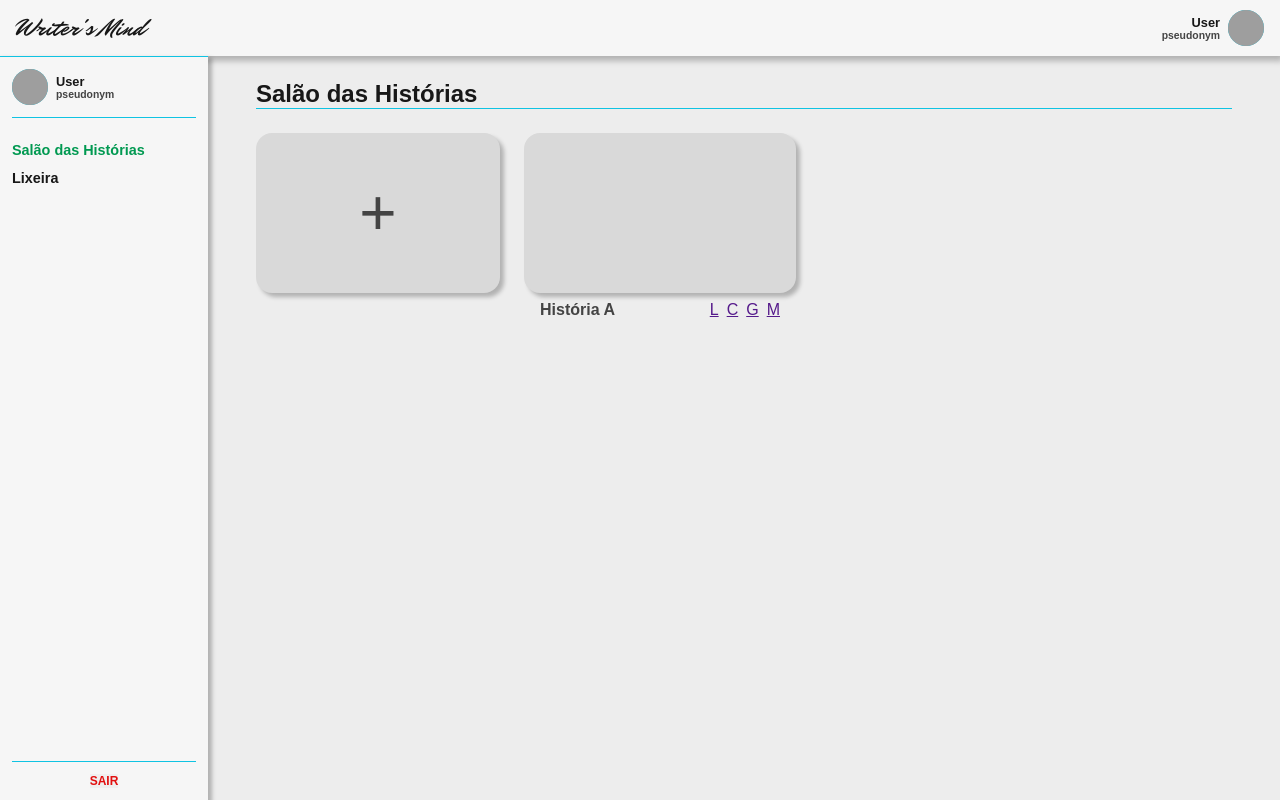
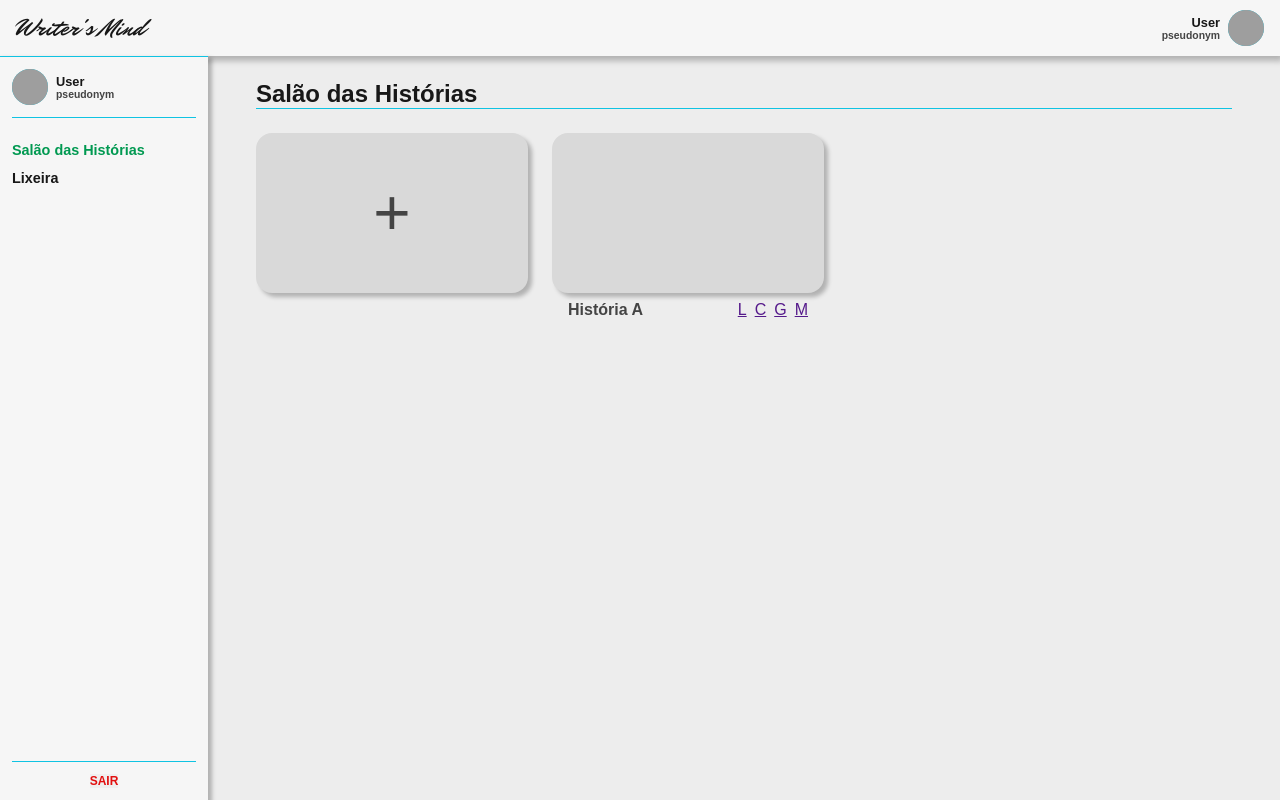
Before and after one commit to lucas-sdalmeida/writers-mind-client, a Next.js app: page / in a window 1280 px wide. Built offline with nearby package versions, Linux system fonts and the light colour scheme; grey boxes are pictures that could not be loaded.

Commit message:
refactor: use ImageCard to add story card

```diff
--- a/app/(main)/HomePage.module.css
+++ b/app/(main)/HomePage.module.css
@@ -27,42 +27,33 @@
   overflow-y: scroll;
 }
 
-.card {
-  flex: 0 0 auto;
-
-  width: 25%;
-  height: fit-content;
+.addMoreStoriesCard {
+  position: relative;
 }
 
-.cardImage {
+.addMoreStoriesCard > :first-child {
+  position: relative;
+  z-index: 0;
+}
+
+.link {
   width: 100%;
   height: 10rem;
 
-  border-radius: 1rem;
-  box-shadow: 4px 4px 4px #00000040;
-
-  background-color: #d9d9d9;
-
   color: #444444;
   font-size: 4rem;
+  text-decoration: none;
 
   display: flex;
   justify-content: center;
   align-items: center;
 
-  cursor: pointer;
+  position: absolute;
+  top: 0;
+  left: 0;
+  z-index: 1;
 }
 
-.storyDetailAndOptions {
-  margin-top: .5rem;
-  padding: 0 1rem;
-
-  color: #444444;
-
-  display: flex;
-  justify-content: space-between;
+.link:visited {
+  text-decoration: none;
 }
-
-.storyDetailAndOptions h4 {
-  cursor: pointer;
-}
--- a/app/(main)/page.tsx
+++ b/app/(main)/page.tsx
@@ -1,4 +1,8 @@
+import Link from 'next/link'
+
 import StoryCard from './components/StoryCard'
+import ImageCard from './components/ImageCard'
+
 import style from './HomePage.module.css'
 
 export default function HomePage() {
@@ -9,8 +13,9 @@ export default function HomePage() {
       </header>
 
       <div className={ style.storiesList }>
-        <div className={style.card }>
-          <div className={ style.cardImage }>+</div>
+        <div className={ style.addMoreStoriesCard }>
+          <ImageCard />
+          <Link href='/story/1' className={ style.link }>+</Link>
         </div>
 
         <StoryCard id='1' title='História A' />
```
